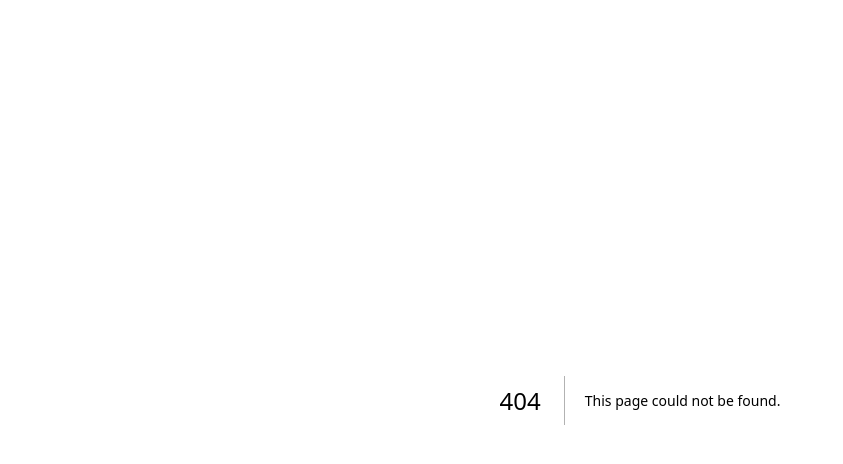
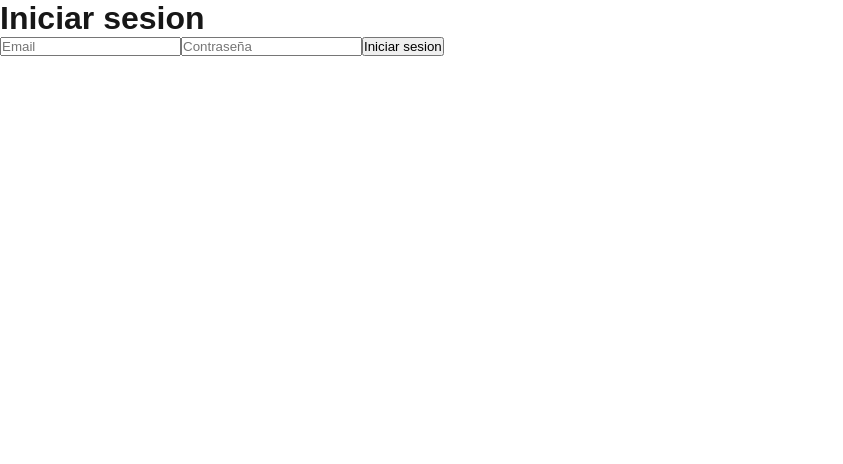
Before and after one commit to PioIX/2026_TPIN2_G15, a Next.js app in the folder frontend/: page /login in a window 1280 px wide. Before the commit this address had no page. Shown: the top 464 px of the page, without its empty margins (0-843 px from the left). Built offline with nearby package versions, Linux system fonts and the light colour scheme.

Commit message:
Pagina Login
Creacion del componente Form y pagina de Login

```diff
--- /dev/null
+++ b/frontend/src/app/login/page.js
@@ -0,0 +1,17 @@
+import Form from "@/components/Form"
+
+export default function loginPage(){
+    const handleLogin = (email, password)=>{
+        if (email === "usuario@gmail.com" && password === "1234"){
+            console.log("Inicio de sesion del usuario")
+        } else{
+            console.log("Email o contraseña incorrectos")
+        }
+    }
+
+    return (
+        <div>
+            <Form title="Iniciar sesion" buttonText="Iniciar sesion" onButtonClick={handleLogin}/>
+        </div>
+    )
+}
--- /dev/null
+++ b/frontend/src/components/Form.js
@@ -0,0 +1,26 @@
+import { useState } from "react"
+
+export default function Form({ title, buttonText, onButtonClick }) {
+
+    const [email, setEmail] = useState("")
+    const [password, setPassword] = useState("")
+
+    return (
+        <div>
+            <h1>{title}</h1>
+
+            <input
+                type="email"
+                placeholder="Email"
+                value={email}
+                onChange={(e) => setEmail(e.target.value)}
+            />
+
+            <input type="password" placeholder="Contraseña" value={password} onChange={(e) => setPassword(e.target.value)}/>
+
+            <button onClick={() => onButtonClick(email, password)}>
+                {buttonText}
+            </button>
+        </div>
+    )
+}
```
Also changed, not shown: 1 other file (tests, documents, lock files or other folders).
